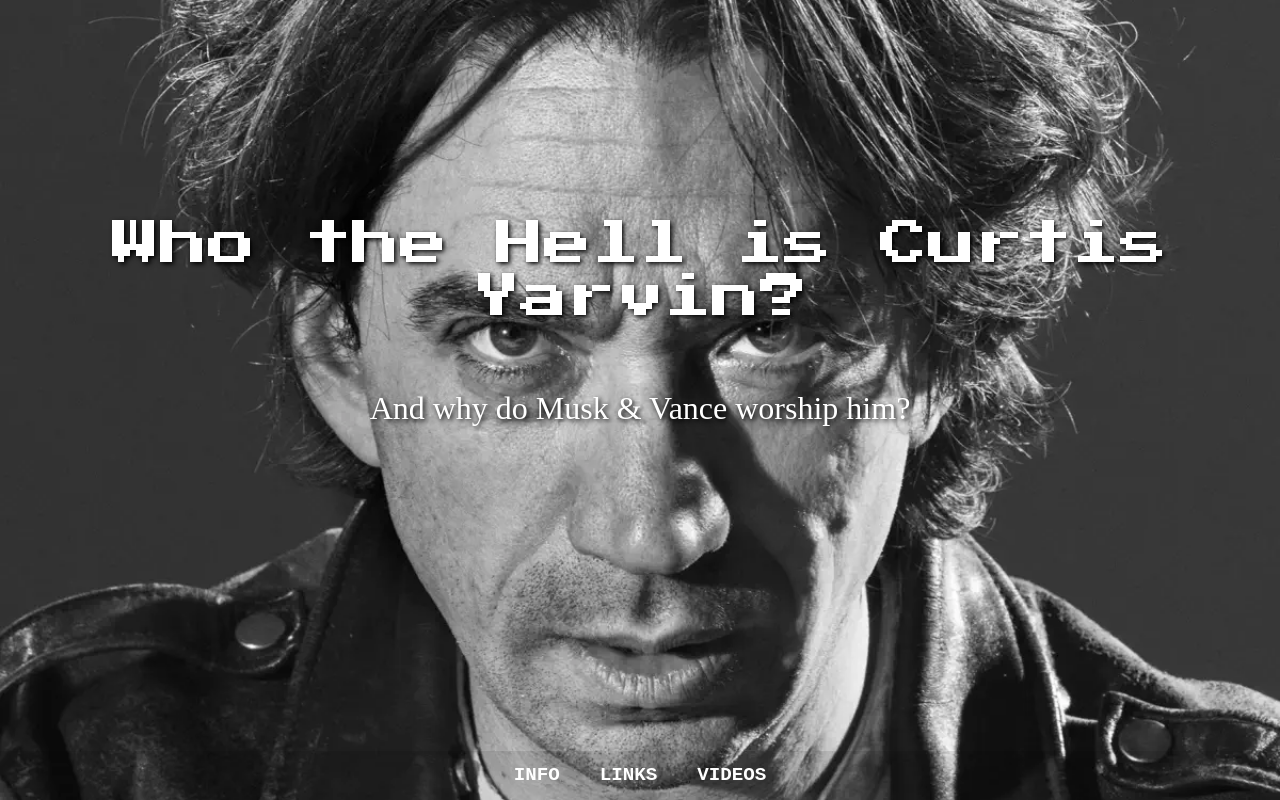
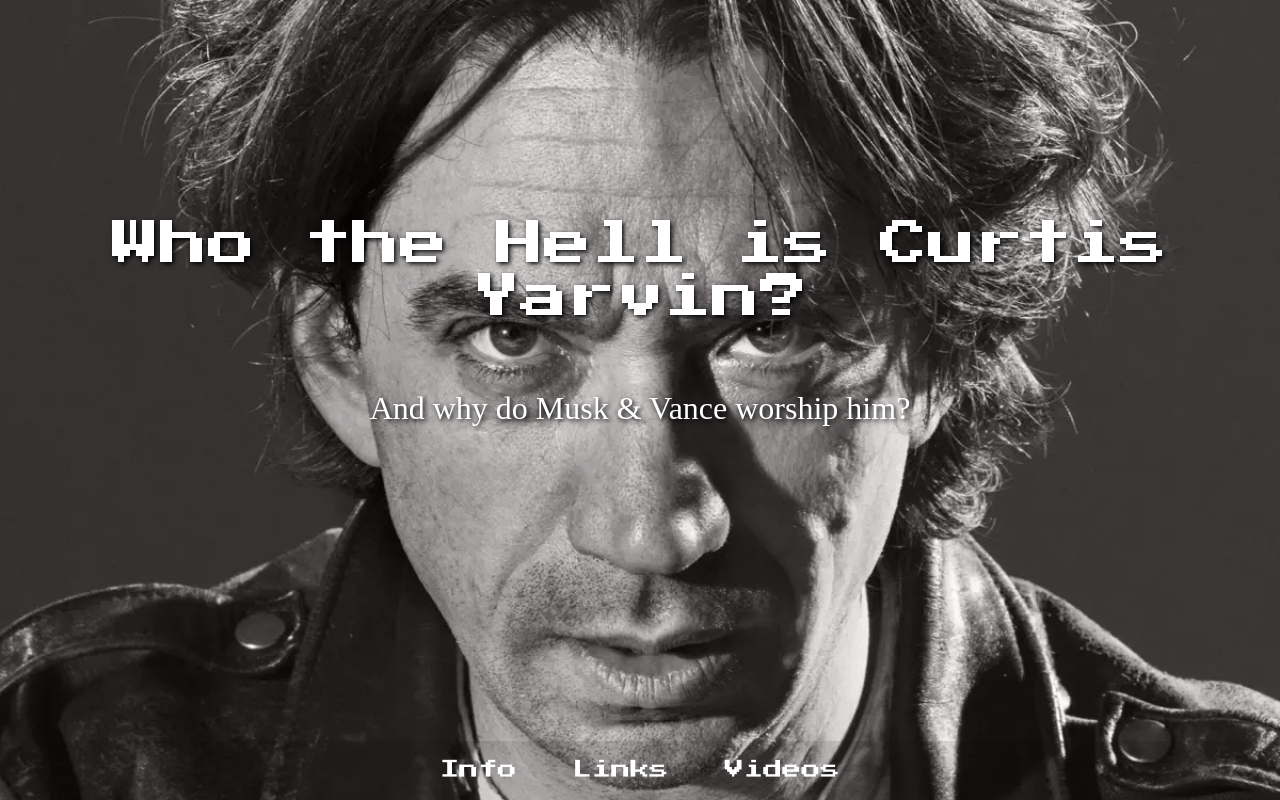
Before and after one commit to ZelmaSedano/curtis_fucking_yarvin, a React (Vite) app: page / in a window 1280 px wide. Shown: the top 800 px of the page. Built offline with nearby package versions, Linux system fonts and the light colour scheme; a web font is replaced by a local one.

Commit message:
adding ids to header and updating content

```diff
--- a/src/App.css
+++ b/src/App.css
@@ -1,3 +1,8 @@
+/* to-do:
+  - add media-queries for desktop & mobile
+
+*/
+
 * {
   margin: 0;
   padding: 0;
@@ -13,13 +18,12 @@
 
 body {
   font-family: monospace;
+  background-color: #2B2828;
 }
 
+/************ Header Section *******************************************/
 .header {
-  background: url('./assets/evil_curtis.webp');
-  background-repeat: no-repeat;
-  background-position: center;
-  background-size: cover;
+  background: url('./assets/evil_curtis.webp') no-repeat center center/cover;
   position: fixed;
   top: 0;
   left: 0;
@@ -28,13 +32,27 @@ body {
   background-color: #333;
   color: white;
   transition: all 0.3s ease;
-  z-index: 10;
+  z-index: 1;
   display: flex;
   justify-content: center;
   align-items: center;
   flex-direction: column;
   text-align: center;
+  overflow: hidden; /* To make sure pseudo-element doesn't spill out */
 }
+
+/* overlay over background image of header */
+.header::before {
+  content: ''; /* Required to generate the pseudo-element */
+  position: absolute;
+  top: 0;
+  left: 0;
+  width: 100%;
+  height: 100%;
+  background-color: rgba(242, 0, 0, 0.015); /* Black overlay with 50% opacity */
+  z-index: 5; /* Ensure overlay is above the background image but below text */
+}
+
 
 .header.scrolled {
   background-color: #222; /* Darker background when scrolled */
@@ -44,7 +62,7 @@ body {
 .header-content {
   opacity: 1;
   transition: opacity 0.3s ease;
-  font-family: "Press Start 2P", serif;
+  z-index: 10; /* Text/content above the overlay */
   font-weight: 400;
   font-style: normal;
   padding-top: -10px;
@@ -61,6 +79,7 @@ body {
   text-shadow: 2px 2px 5px rgba(0, 0, 0, 1);
   color: white;
   top: -100px;
+  font-family: "Press Start 2P", serif;
   position: relative;
 
 }
@@ -86,17 +105,18 @@ body {
   bottom: 0; /* Positions the navbar at the bottom of the header */
   width: 100%;
   background-color: rgba(0, 0, 0, 0.1); /* Semi-transparent background */
-  padding: 10px 0;
+  padding: 15px 0;
   text-align: center;
   z-index: 20;
 }
 
 .navbar ul {
-  list-style: none;
+  list-style: none; /* removes underline */
   display: flex;
   justify-content: center;
   padding: 0;
   margin: 0;
+  gap: 1rem;
 }
 
 .navbar ul li {
@@ -106,21 +126,30 @@ body {
 .navbar ul li a {
   color: white;
   text-decoration: none;
+  font-family: "Press Start 2P", serif;
   font-size: 1.2rem;
-  font-weight: bold;
-  text-transform: uppercase;
   transition: color 0.3s;
 }
 
 .navbar ul li a:hover {
-  color: #f39c12; /* Highlight color on hover */
+  color: red; /* Highlight color on hover */
 }
 
+/************ Content Section *******************************************/
 
 /* Content Section */
 .content {
   padding-top: 500px; /* Push content down to avoid overlap with header */
   text-align: center;
+  position: relative;
+  z-index: 0;
+}
+
+#info,
+#links,
+#videos {
+  /* so Title section of Content doesn't fall behind header */
+  scroll-margin-top: 150px; /* Adjust this value to match the height of your collapsed header */
 }
 
 .dark-enlightenment-info-section {
@@ -128,8 +157,9 @@ body {
 }
 
 .dark-enlightenment-title {
-  font-size: 1.5rem;
+  font-size: 0.95rem;
   padding-bottom: 20px;
+  font-family: "Press Start 2P", serif;
 }
 
 .dark-enlightenment-link {
@@ -138,11 +168,13 @@ body {
 }
 
 .dark-enlightenment-text {
+  font-size: 0.95rem;
   padding-top: 20px;
   font-family: monospace;
 }
 
 .butterfly img {
+  padding-top: 50px;
   width: 700px;
   height: 700px;
 }
```
